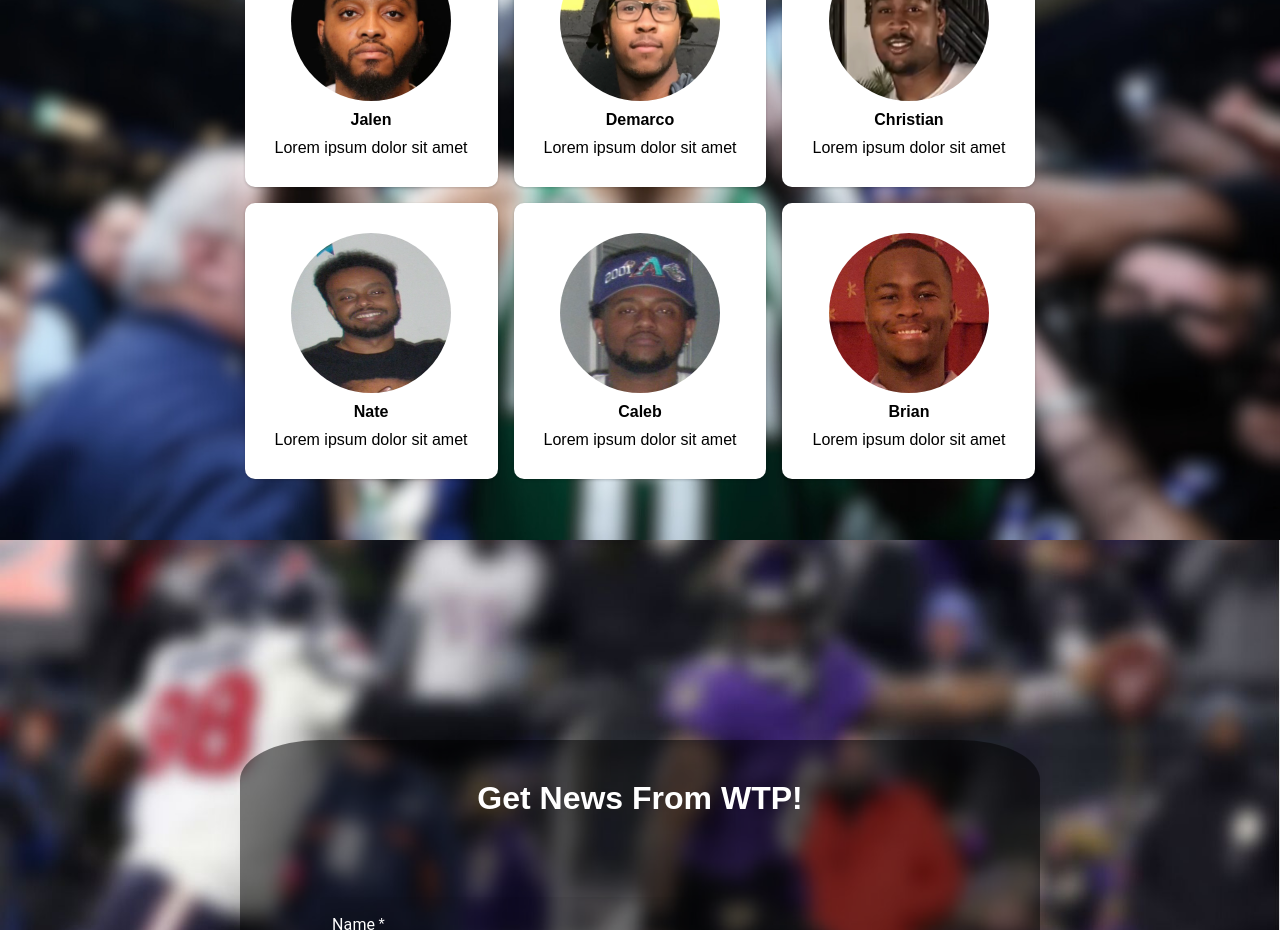
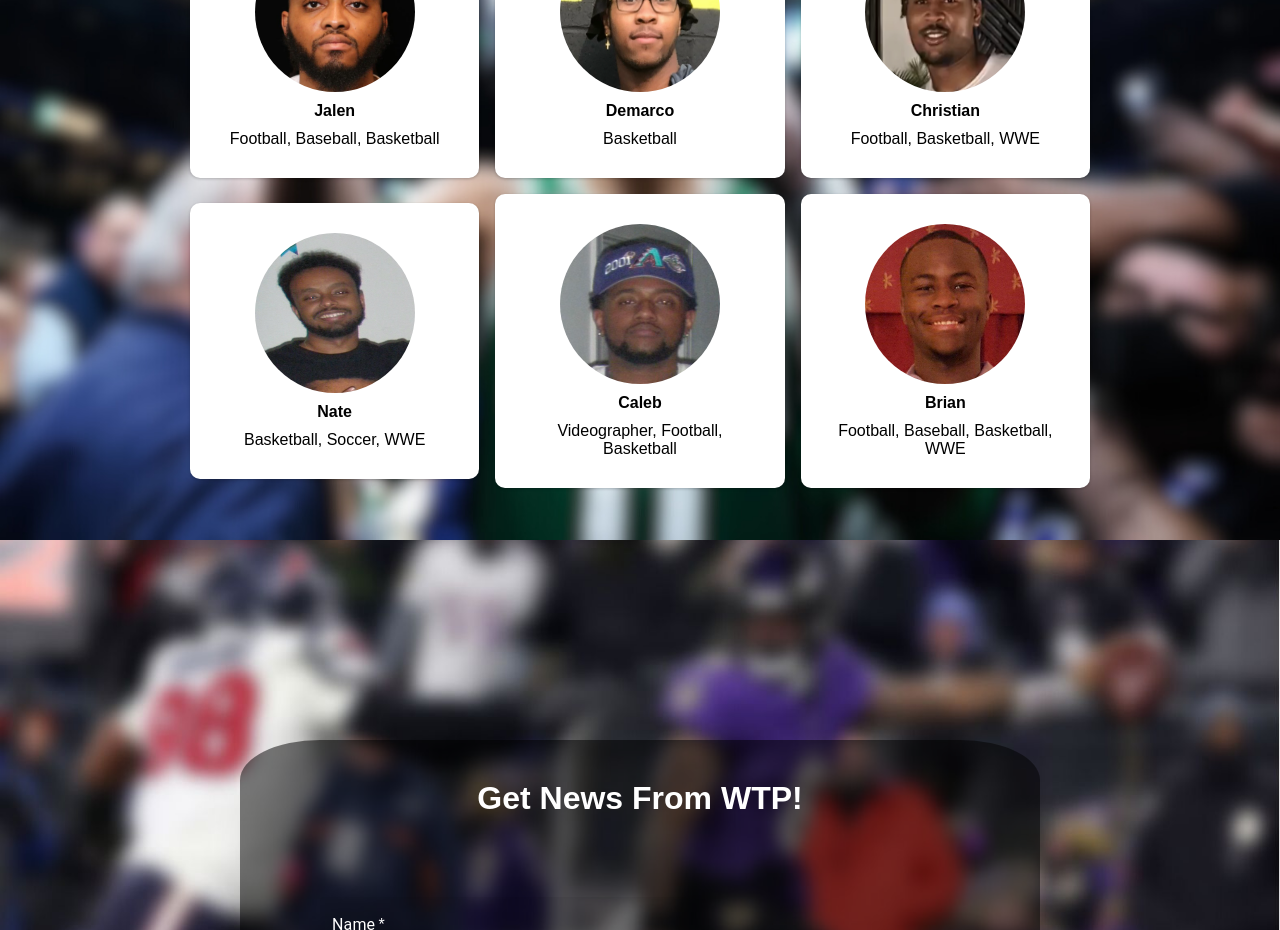
Before and after one commit to Al3xand3r11/WhatsthePlay-app, a React (Vite) app: page / in a window 1280 px wide. Shown: the part 2460-3390 px from the top of the page. Built offline with nearby package versions, Linux system fonts and the light colour scheme.

Commit message:
Description Updates

```diff
--- a/src/components/Members/index.jsx
+++ b/src/components/Members/index.jsx
@@ -29,42 +29,42 @@ const Members = () => {
             <MembersIcon src={JG} />
             <MembersH2>Jalen</MembersH2>
             <MembersP>
-            Lorem ipsum dolor sit amet
+            Football, Baseball, Basketball
             </MembersP>
           </MembersCard>
           <MembersCard>
             <MembersIcon src={JB} />
             <MembersH2>Demarco</MembersH2>
             <MembersP>
-            Lorem ipsum dolor sit amet
+            Basketball
             </MembersP>
           </MembersCard>
           <MembersCard>
             <MembersIcon src={CT} />
             <MembersH2>Christian</MembersH2>
             <MembersP>
-            Lorem ipsum dolor sit amet
+            Football, Basketball, WWE
             </MembersP>
           </MembersCard>
           <MembersCard>
             <MembersIcon src={Nate} />
             <MembersH2>Nate</MembersH2>
             <MembersP>
-            Lorem ipsum dolor sit amet
+            Basketball, Soccer, WWE
             </MembersP>
           </MembersCard>
           <MembersCard>
             <MembersIcon src={Caleb} />
             <MembersH2>Caleb</MembersH2>
             <MembersP>
-            Lorem ipsum dolor sit amet
+            Videographer, Football, Basketball
             </MembersP>
           </MembersCard>
           <MembersCard>
             <MembersIcon src={Brian} />
             <MembersH2>Brian</MembersH2>
             <MembersP>
-            Lorem ipsum dolor sit amet
+            Football, Baseball, Basketball, WWE
             </MembersP>
           </MembersCard>
       </MembersWrapper>
```
